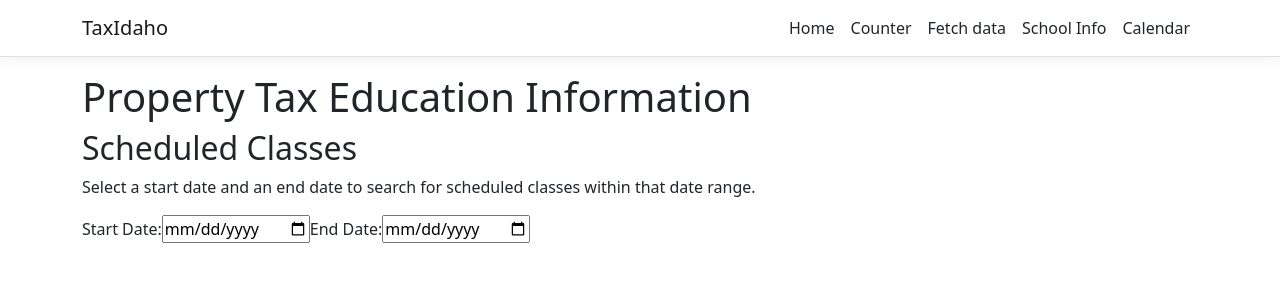
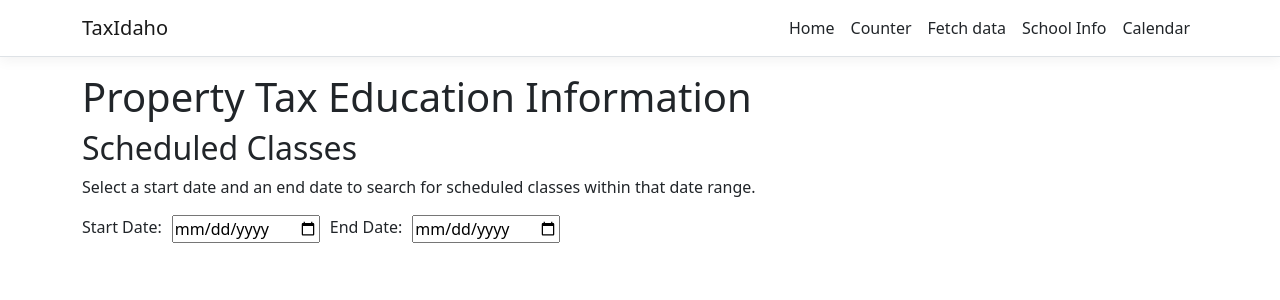
Before and after one commit to ArthurEOrtiz/TaxIdaho, a React (Create React App) app in the folder TaxIdaho/ClientApp/: page /school-info in a window 1280 px wide. Shown: the top 300 px of the page. Built offline with nearby package versions, Linux system fonts and the light colour scheme.

Commit message:
Minor style changes

```diff
--- a/TaxIdaho/ClientApp/src/FallBack.css
+++ b/TaxIdaho/ClientApp/src/FallBack.css
@@ -1,4 +1,3 @@
-/* FallBack.css */
 .fallBackContainer {
 	display: flex;
 	flex-direction: column;
--- /dev/null
+++ b/TaxIdaho/ClientApp/src/components/SchoolInfo.css
@@ -0,0 +1,11 @@
+
+.date-inputs {
+	display: flex;
+	gap: 10px;
+}
+
+
+.loading {
+	font-style: italic;
+	color: #555;
+}
--- a/TaxIdaho/ClientApp/src/components/SchoolInfo.js
+++ b/TaxIdaho/ClientApp/src/components/SchoolInfo.js
@@ -1,5 +1,6 @@
 import React, { useState, useEffect } from 'react';
 import { useErrorBoundary } from "react-error-boundary";
+import './SchoolInfo.css'
 
 export const SchoolInfo = () => {
   const { showBoundary } = useErrorBoundary();
@@ -45,13 +46,12 @@ export const SchoolInfo = () => {
       }
 
       const data = await response.json();
-      console.log('Received data:', data);
+      //console.log('Received data:', data);
       setCourses(data);
       setLoading(false);
 
     } catch (error) {
-
-      console.error('Error:', error);
+      //console.error('Error:', error);
       showBoundary(error);
     }
   };
@@ -62,8 +62,6 @@ export const SchoolInfo = () => {
     // or to anything if the endDate is not set.
     if (!endDate || new Date(endDate) < new Date(selectedStartDate)) {
       setStartDate(selectedStartDate);
-    } else {
-      console.log(`Start Date must be before the End Date`);
     }
   };
 
@@ -73,8 +71,6 @@ export const SchoolInfo = () => {
     // or when the start date isn't set yet.
     if (!startDate || new Date(selectedEndDate) >= new Date(startDate)) {
       setEndDate(selectedEndDate);
-    } else {
-      console.log(`End Date must be after Start Date`);
     }
   };
 
@@ -113,10 +109,10 @@ export const SchoolInfo = () => {
 
   return (
     <div>
-      <h1 id="tabelLabel">Property Tax Education Information</h1>
+      <h1 id="tableLabel">Property Tax Education Information</h1>
       <h2>Scheduled Classes</h2>
       <p> Select a start date and an end date to search for scheduled classes within that date range.</p>
-      <div>
+      <div className="date-inputs">
         <label htmlFor="startDate">Start Date:</label>
         <input type="date" id="startDate" value={startDate} max={endDate} onChange={handleStartDateChange} />
 
```
